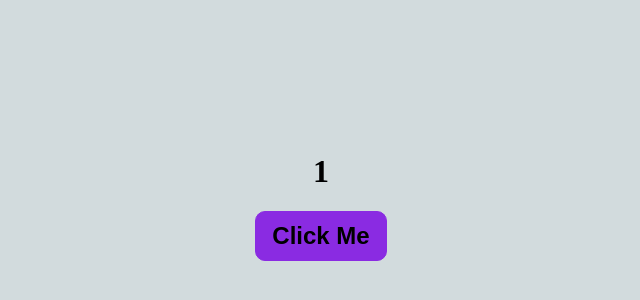
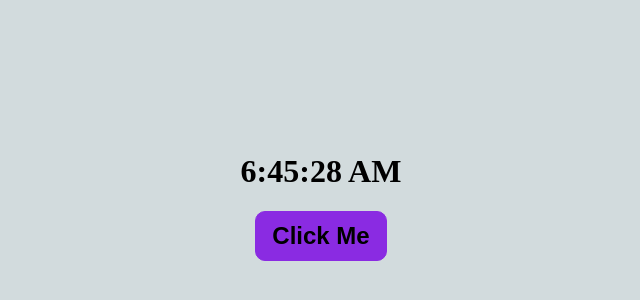
Before and after one commit to Tony-Stark-Jr/learning-reactjs-by-thapa-technical, a React (Create React App) app: page / in a window 1280 px wide. Shown: the part 204-504 px from the top of the page, without its empty margins (319-959 px from the left). Built offline with nearby package versions, Linux system fonts and the light colour scheme.

Commit message:
Create a Digital Clock using React JS in Hindi | React Mini Project #2

```diff
--- a/src/App.js
+++ b/src/App.js
@@ -5,18 +5,25 @@ import "./App.css"
 
 export default function App() {
 
-    let [num, add] = useState(1)
 
-    const IncNum = () => {
-        add(num++)
+    let date = new Date();
+    let currentTime = date.toLocaleTimeString()
+
+
+    // eslint-disable-next-line
+    const [time, setTime] = useState(currentTime)
+
+    const getCurrentTime = () => {
+    //    setInterval(() => {
+        setTime(currentTime)
+    //    }, 1000);
     }
-
 
     return (
         <>
             <div className='main'>
-                <h1>{num}</h1>
-                <button onClick={IncNum}>Click Me</button>
+                <h1>{currentTime}</h1>
+                <button onClick={getCurrentTime}>Click Me</button>
             </div>
         </>
     )
```
